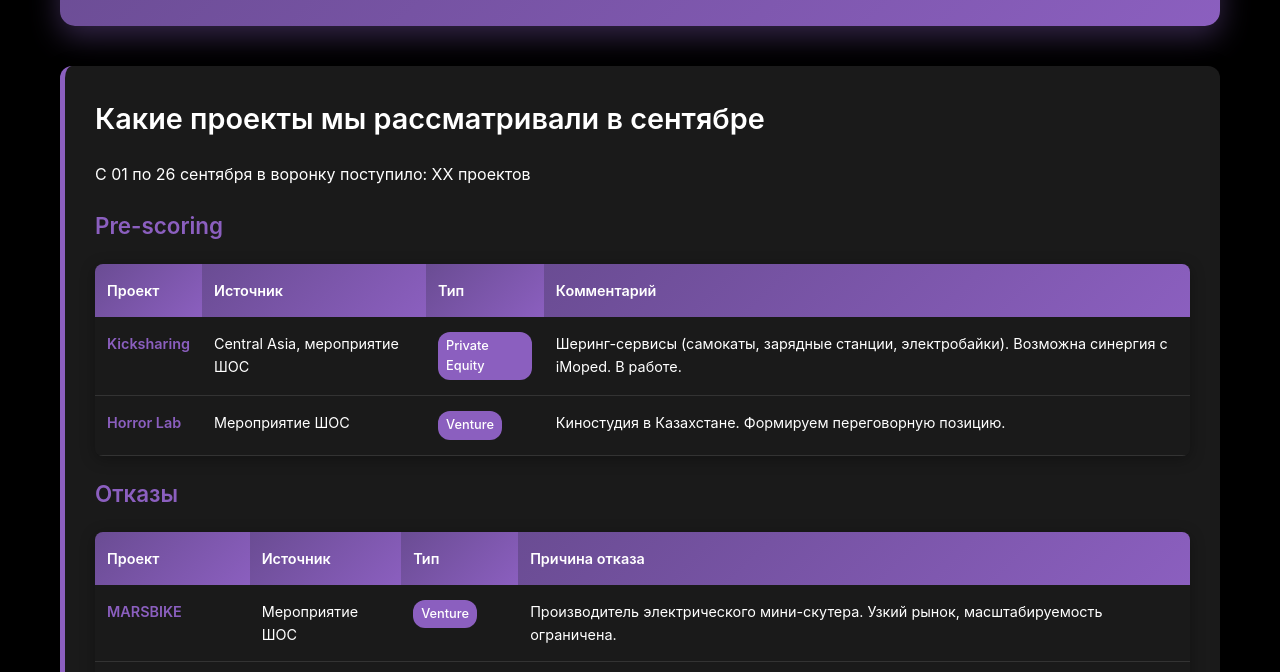
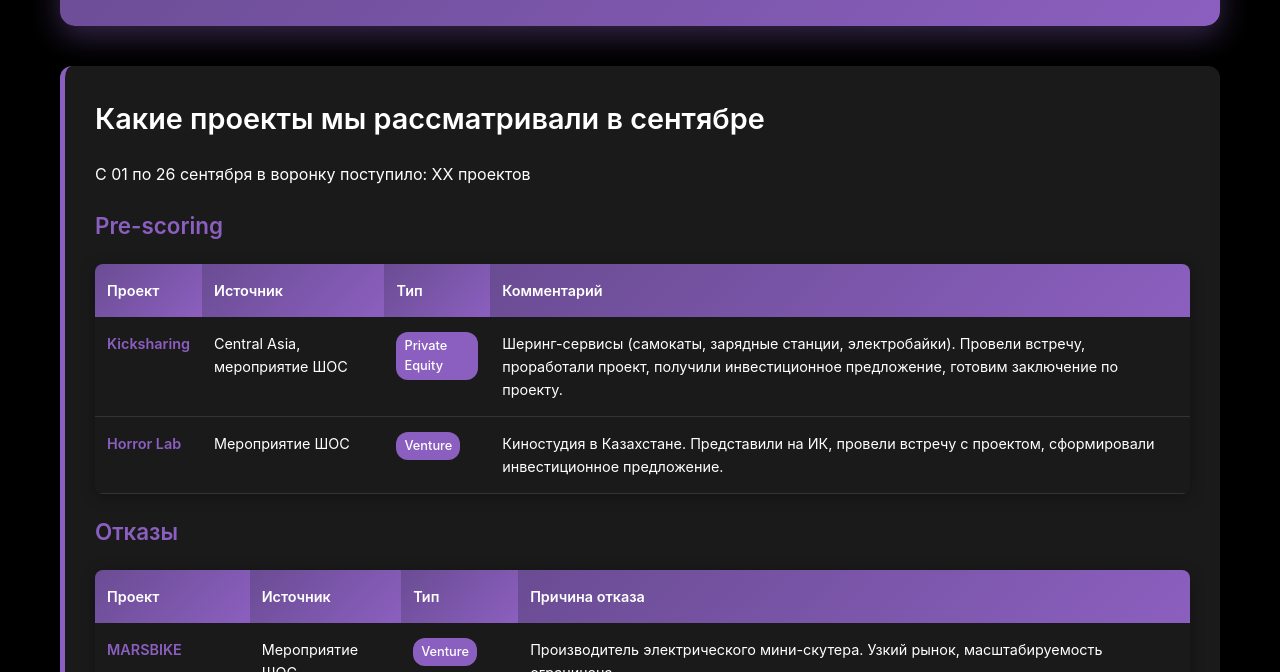
Before and after one commit to vlodhalkgalk/digest_september, a plain HTML site: page index.html in a window 1280 px wide. Shown: the part 128-800 px from the top of the page. Drawn offline with Linux system fonts and the light colour scheme.

Commit message:
Update index.html

```diff
--- a/index.html
+++ b/index.html
@@ -326,13 +326,13 @@
                             <td class="project-name">Kicksharing</td>
                             <td>Central Asia, мероприятие ШОС</td>
                             <td><span class="project-type">Private Equity</span></td>
-                            <td>Шеринг-сервисы (самокаты, зарядные станции, электробайки). Возможна синергия с iMoped. В работе.</td>
+                            <td>Шеринг-сервисы (самокаты, зарядные станции, электробайки). Провели встречу, проработали проект, получили инвестиционное предложение, готовим заключение по проекту.</td>
                         </tr>
                         <tr>
                             <td class="project-name">Horror Lab</td>
                             <td>Мероприятие ШОС</td>
                             <td><span class="project-type">Venture</span></td>
-                            <td>Киностудия в Казахстане. Формируем переговорную позицию.</td>
+                            <td>Киностудия в Казахстане. Представили на ИК, провели встречу с проектом, сформировали инвестиционное предложение.</td>
                         </tr>
                     </tbody>
                 </table>
```
